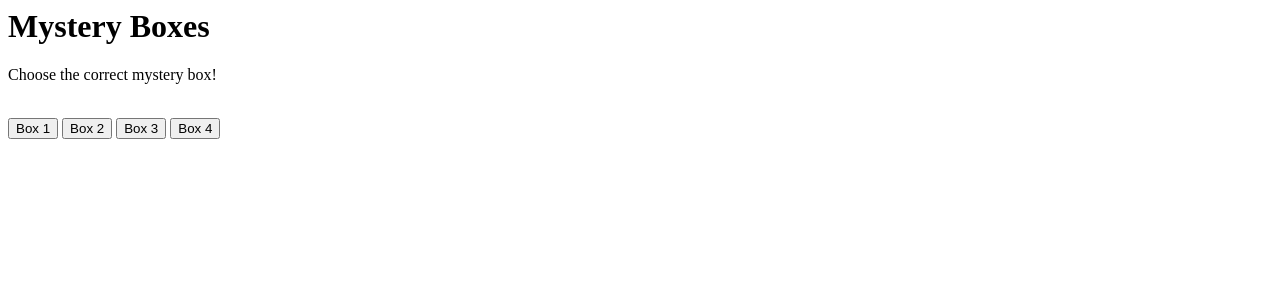
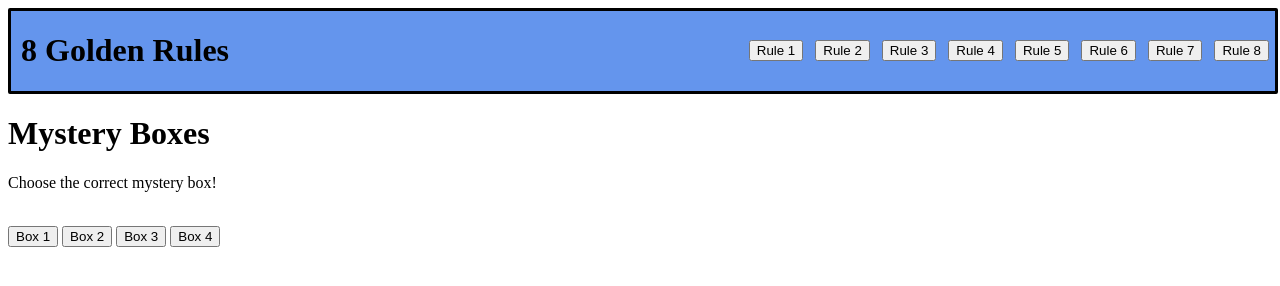
Before and after one commit to CaptainCaleb75/HCI_Project1, a plain HTML site: page mystery.html in a window 1280 px wide. Drawn offline with Linux system fonts and the light colour scheme.

Commit message:
working navbar

```diff
--- /dev/null
+++ b/insert-nav.js
@@ -0,0 +1,6 @@
+fetch('navbar.html')
+    .then(r => r.text())
+    .then(d => {
+        document.getElementById("navbar-holder").innerHTML = d;
+    })
+    .catch(err => console.error("HTML loading error: ", err))
--- a/mystery.html
+++ b/mystery.html
@@ -4,15 +4,16 @@
         <link rel="stylesheet" href="gr4.css">
     </head>
     <body>
+        <div id="navbar-holder"></div>
         <h1>Mystery Boxes</h1>
         <p id="instruction">Choose the correct mystery box!</p>
         <br />
-        <div id="dialogue"></div>
         <a class="mystery-link"><button class="mystery" id="m1" onclick="confirm(this)">Box 1</button></a>
         <a class="mystery-link"><button class="mystery" id="m2" onclick="confirm(this)">Box 2</button></a>
         <a class="mystery-link"><button class="mystery" id="m3" onclick="confirm(this)">Box 3</button></a>
         <a class="mystery-link"><button class="mystery" id="m4" onclick="confirm(this)">Box 4</button></a>
 
         <script src="randomize.js"></script>
+        <script src="insert-nav.js"></script>
     </body>
 </html>
--- /dev/null
+++ b/nav.css
@@ -0,0 +1,29 @@
+.nav, .nav-div {
+    display:inline-block;
+}
+
+.nav-button {
+    margin-left: 6px;
+    margin-right: 6px;
+}
+
+.nav-div{
+    display: flex;
+    flex-wrap: wrap;
+    width:100%;
+    border: solid;
+    border-radius: 2px;
+    border-color: black;
+    align-items: center;
+    justify-content: center;
+    background-color: cornflowerblue;
+}
+
+.nav-header-container {
+    margin-left: 10px;
+    margin-right: auto;
+}
+
+.nav-home {
+    color: black;
+}
--- /dev/null
+++ b/navbar.html
@@ -0,0 +1,18 @@
+<html>
+    <head>
+        <link rel="stylesheet" href="nav.css">
+    </head>
+    <body>
+        <div class="nav-div">
+            <a href="index.html" class="nav-header-container nav-home"><h1 class="nav nav-header">8 Golden Rules</h1></a>
+            <a href="GOLDEN1.html"><button class="nav nav-button">Rule 1</button></a>
+            <a href="GOLDEN2.html"><button class="nav nav-button">Rule 2</button></a>
+            <a href="GOLDEN3.html"><button class="nav nav-button">Rule 3</button></a>
+            <a href="mystery.html"><button class="nav nav-button">Rule 4</button></a>
+            <a href="signup.html"><button class="nav nav-button">Rule 5</button></a>
+            <a href="GOLDEN6.html"><button class="nav nav-button">Rule 6</button></a>
+            <a href="GOLDEN7.html"><button class="nav nav-button">Rule 7</button></a>
+            <a href="GOLDEN8.html"><button class="nav nav-button">Rule 8</button></a>
+        </div>
+    </body>
+</html>
```
